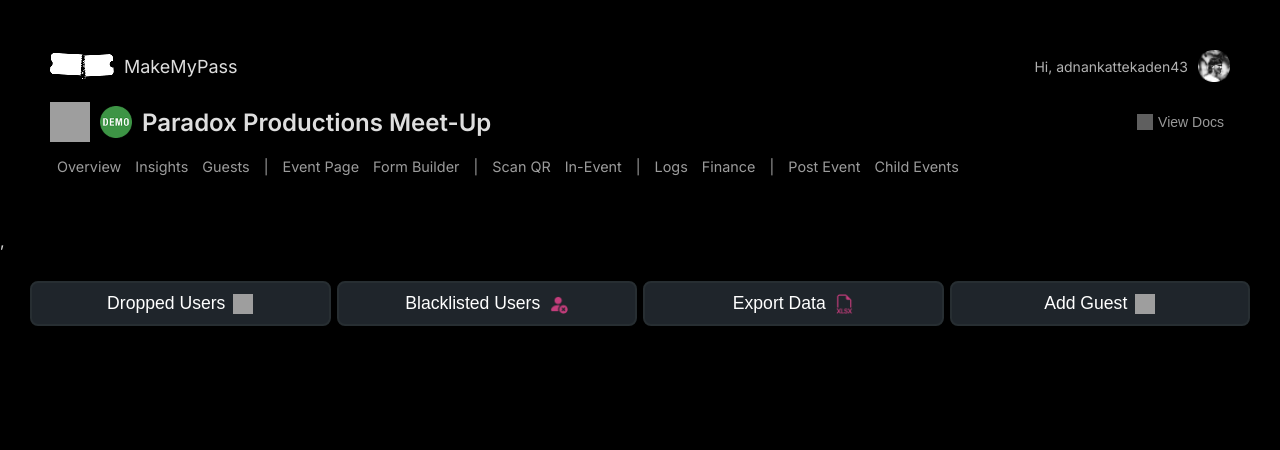
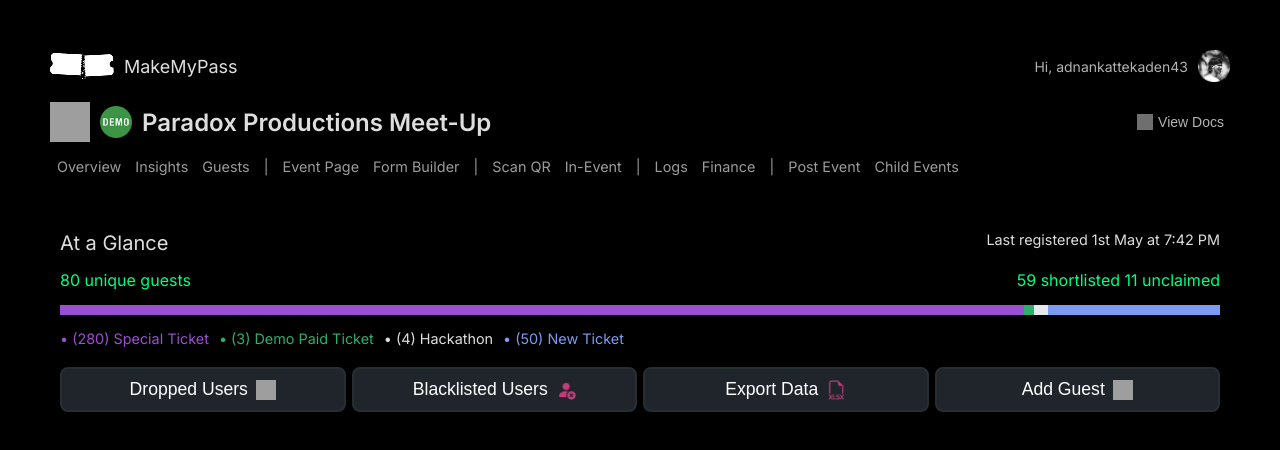
Before and after one commit to irisxvii/melloshi, a React (Vite) app: page / in a window 1280 px wide. Shown: the top 450 px of the page. Built offline with nearby package versions, Linux system fonts and the light colour scheme; grey boxes are pictures that could not be loaded.

Commit message:
(feat) add event stats

```diff
--- a/src/App.jsx
+++ b/src/App.jsx
@@ -1,10 +1,12 @@
 import ActionButtons from './components/ActionButtons'
 import Header from './components/Header'
+import EventStats from './components/EventStats'
 
 function App() {
     return (
         <>
-            <Header />,
+            <Header />
+            <EventStats />
             <ActionButtons />
         </>
     )
--- a/src/components/EventStats.jsx
+++ b/src/components/EventStats.jsx
@@ -1,3 +1,29 @@
 function EventStats () {
+    return(
+        <div className="stats-overview">
+            <div className="stats-header">
+                <span>At a Glance</span>
+                <span className="right-top">Last registered 1st May at 7:42 PM</span>
+            </div>
+            <div className="stats-summary">
+                <span>80 unique guests</span>
+                <span>59 shortlisted 11 unclaimed</span>
+            </div>
+
+            <div className="status-bar">
+                <div className="violet"></div>
+                <div className="green"></div>
+                <div className="white"></div>
+                <div className="blue"></div>
+            </div>
+
+            <div className="stat">
+                <span className="vio">• (280) Special Ticket</span>
+                <span className="gre">• (3) Demo Paid Ticket</span>
+                <span className="whi">• (4) Hackathon</span>
+                <span className="blu">• (50) New Ticket</span>
+            </div>
+        </div>
+    )
 }
 export default EventStats
--- a/src/index.css
+++ b/src/index.css
@@ -64,7 +64,7 @@ body {
   display: flex;
   align-items: center;
   gap: 5px;
-  opacity: 60%;
+  opacity: 70%;
 }
 
 .middle {
@@ -119,7 +119,7 @@ button {
 }
 
 .action-buttons{
-  margin: 30px;
+  margin: 20px 60px;
   display: flex;
   gap:6px;
 }
@@ -139,3 +139,71 @@ button {
   border: 2px solid #272E32;
   flex: 1;
 }
+
+.stats-overview {
+  margin: 0px 60px;
+}
+
+.stats-header {
+  display: flex;
+  justify-content: space-between;
+  margin-bottom: 15px;
+  font-size: 20px;
+}
+
+.stats-summary {
+  display: flex;
+  justify-content: space-between;
+  margin-bottom: 15px;
+  font-size: 16px;
+  color: #00FF82;
+}
+
+.right-top{
+  font-size: 14.4px;
+}
+
+.vio{
+  color: #9B4FD3;
+}
+
+.gre{
+  color: #2EAF6D;
+}
+
+.blu{
+  color: #7C9BF2;
+}
+
+.stat{
+  display: flex;
+  justify-content: flex-start;
+  gap: 10px;
+  font-size: 14.4px;
+}
+
+.status-bar{
+  display: flex;
+  height: 10px;
+  margin: 10px 0 15px;
+}
+
+.status-bar .violet{
+  background-color: #9B4FD3;
+  width: 83.1%;
+}
+
+.status-bar .green{
+  background-color: #2EAF6D;
+  width: .9%;
+}
+
+.status-bar .white{
+  background-color: #E6E8EC;
+  width: 1.2%;
+}
+
+.status-bar .blue{
+  background-color: #7C9BF2;
+  width: 14.8%;
+}
```
